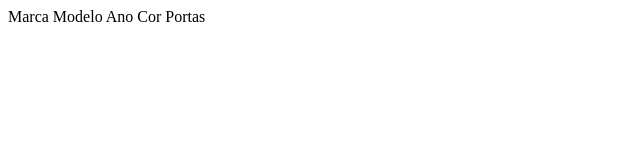
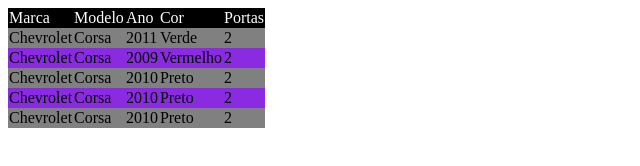
Before and after one commit to duzardo/progweb, a plain HTML site: page index.html in a window 1280 px wide. Shown: the whole page, without its empty margins (0-640 px from the left). Drawn offline with Linux system fonts and the light colour scheme.

Commit message:
files added, code edited

```diff
--- /dev/null
+++ b/estilo.css
@@ -0,0 +1,20 @@
+table{
+    border-spacing: 0px;
+}
+
+tr:nth-child(2n+1){
+  background-color: blueviolet;
+}
+
+tr:nth-child(2n){
+  background-color: gray;
+}
+
+tr:hover{
+  background-color: yellow;
+}
+
+tr:first-child{
+  background-color: black;
+  color:rgb(255, 255, 255)
+}
--- a/index.html
+++ b/index.html
@@ -2,10 +2,11 @@
 
 <head>
   <meta charset="UTF-8" />
-
+  <link rel="stylesheet" href="estilo.css">
 </head>
 
 <body>
+  <table class="tabela">
     <tr>
       <td> Marca </td>
       <td> Modelo </td>
@@ -13,6 +14,49 @@
       <td> Cor </td>
       <td> Portas </td>
     </tr>
+    <tr>
+      <td> Chevrolet </td>
+      <td> Corsa </td>
+      <td> 2011 </td>
+      <td> Verde </td>
+      <td> 2 </td>
+
+    </tr>
+    <tr>
+      <td> Chevrolet </td>
+      <td> Corsa </td>
+      <td> 2009 </td>
+      <td> Vermelho </td>
+      <td> 2 </td>
+
+    </tr>
+    <tr>
+      <td> Chevrolet </td>
+      <td> Corsa </td>
+      <td> 2010 </td>
+      <td> Preto </td>
+      <td> 2 </td>
+
+    </tr>
+    <tr>
+      <td> Chevrolet </td>
+      <td> Corsa </td>
+      <td> 2010 </td>
+      <td> Preto </td>
+      <td> 2 </td>
+
+    </tr>
+    <tr>
+      <td> Chevrolet </td>
+      <td> Corsa </td>
+      <td> 2010 </td>
+      <td> Preto </td>
+      <td> 2 </td>
+
+    </tr>
+
+  </table>
+
 </body>
 
 </html>
```
Lines whose indentation alone changed are shown as unchanged.
